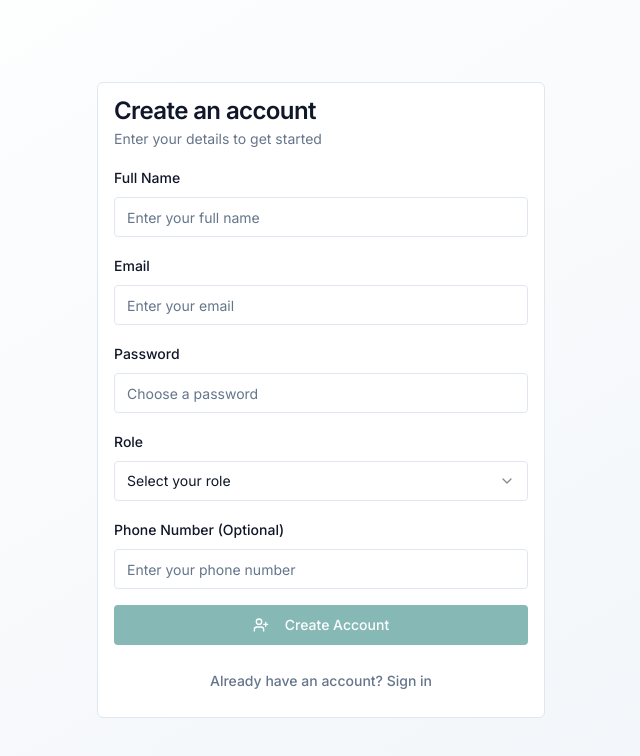
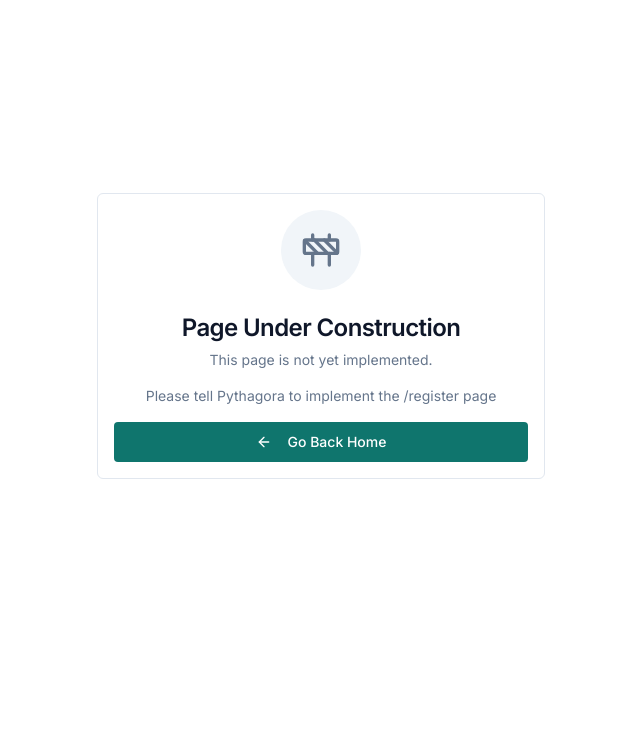
Before and after one commit to dammy23/ExamMaster, a React (Vite) app in the folder client/: page /register in a window 1280 px wide. Shown: the top 756 px of the page, without its empty margins (319-959 px from the left). Built offline with nearby package versions, Linux system fonts and the light colour scheme.

Commit message:
feat: remove Register page and route

```diff
--- a/client/src/App.tsx
+++ b/client/src/App.tsx
@@ -3,7 +3,6 @@ import { ThemeProvider } from "./components/ui/theme-provider"
 import { Toaster } from "./components/ui/toaster"
 import { AuthProvider } from "./contexts/AuthContext"
 import { Login } from "./pages/Login"
-import { Register } from "./pages/Register"
 import { ProtectedRoute } from "./components/ProtectedRoute"
 import { RoleDashboard } from "./components/RoleDashboard"
 import { Layout } from "./components/Layout"
@@ -34,7 +33,6 @@ function App() {
       <Router>
         <Routes>
           <Route path="/login" element={<Login />} />
-          <Route path="/register" element={<Register />} />
           <Route path="/seeding" element={<DatabaseSeeding />} />
           {/* Fullscreen routes without layout/sidebar */}
           <Route path="/exam-fullscreen/:id" element={
--- a/client/src/pages/Register.tsx
+++ /dev/null
@@ -1,141 +0,0 @@
-import { useState } from "react"
-import { useForm } from "react-hook-form"
-import { useNavigate } from "react-router-dom"
-import { Button } from "@/components/ui/button"
-import { Input } from "@/components/ui/input"
-import { Label } from "@/components/ui/label"
-import { Select, SelectContent, SelectItem, SelectTrigger, SelectValue } from "@/components/ui/select"
-import {
-  Card,
-  CardContent,
-  CardDescription,
-  CardHeader,
-  CardTitle,
-  CardFooter,
-} from "@/components/ui/card"
-import { useToast } from "@/hooks/useToast"
-import {
-  UserPlus
-} from "lucide-react"
-import { useAuth } from "@/contexts/AuthContext"
-
-type RegisterForm = {
-  email: string
-  password: string
-  name: string
-  role: string
-  phone?: string
-}
-
-export function Register() {
-  const [loading, setLoading] = useState(false)
-  const { toast } = useToast()
-  const { register: registerUser } = useAuth()
-  const navigate = useNavigate()
-  const { register, handleSubmit, setValue, watch } = useForm<RegisterForm>()
-
-  const watchedRole = watch("role")
-
-  const onSubmit = async (data: RegisterForm) => {
-    try {
-      setLoading(true)
-      await registerUser(data.email, data.password, data.name, data.role, data.phone);
-      toast({
-        title: "Success",
-        description: "Account created successfully",
-      })
-      navigate("/login")
-    } catch (error) {
-      console.log("Register error:", error)
-      toast({
-        variant: "destructive",
-        title: "Error",
-        description: error?.message,
-      })
-    } finally {
-      setLoading(false)
-    }
-  }
-
-  return (
-    <div className="min-h-screen flex items-center justify-center bg-gradient-to-br from-background to-secondary p-4">
-      <Card className="w-full max-w-md">
-        <CardHeader>
-          <CardTitle>Create an account</CardTitle>
-          <CardDescription>Enter your details to get started</CardDescription>
-        </CardHeader>
-        <CardContent>
-          <form onSubmit={handleSubmit(onSubmit)} className="space-y-4">
-            <div className="space-y-2">
-              <Label htmlFor="name">Full Name</Label>
-              <Input
-                id="name"
-                type="text"
-                placeholder="Enter your full name"
-                {...register("name", { required: true })}
-              />
-            </div>
-            <div className="space-y-2">
-              <Label htmlFor="email">Email</Label>
-              <Input
-                id="email"
-                type="email"
-                placeholder="Enter your email"
-                {...register("email", { required: true })}
-              />
-            </div>
-            <div className="space-y-2">
-              <Label htmlFor="password">Password</Label>
-              <Input
-                id="password"
-                type="password"
-                placeholder="Choose a password"
-                {...register("password", { required: true })}
-              />
-            </div>
-            <div className="space-y-2">
-              <Label htmlFor="role">Role</Label>
-              <Select onValueChange={(value) => setValue("role", value)}>
-                <SelectTrigger>
-                  <SelectValue placeholder="Select your role" />
-                </SelectTrigger>
-                <SelectContent>
-                  <SelectItem value="student">Student</SelectItem>
-                  <SelectItem value="admin">Admin</SelectItem>
-                </SelectContent>
-              </Select>
-            </div>
-            <div className="space-y-2">
-              <Label htmlFor="phone">Phone Number (Optional)</Label>
-              <Input
-                id="phone"
-                type="tel"
-                placeholder="Enter your phone number"
-                {...register("phone")}
-              />
-            </div>
-            <Button type="submit" className="w-full" disabled={loading || !watchedRole}>
-              {loading ? (
-                "Loading..."
-              ) : (
-                <>
-                  <UserPlus className="mr-2 h-4 w-4" />
-                  Create Account
-                </>
-              )}
-            </Button>
-          </form>
-        </CardContent>
-        <CardFooter className="flex justify-center">
-          <Button
-            variant="link"
-            className="text-sm text-muted-foreground"
-            onClick={() => navigate("/login")}
-          >
-            Already have an account? Sign in
-          </Button>
-        </CardFooter>
-      </Card>
-    </div>
-  )
-}
```
